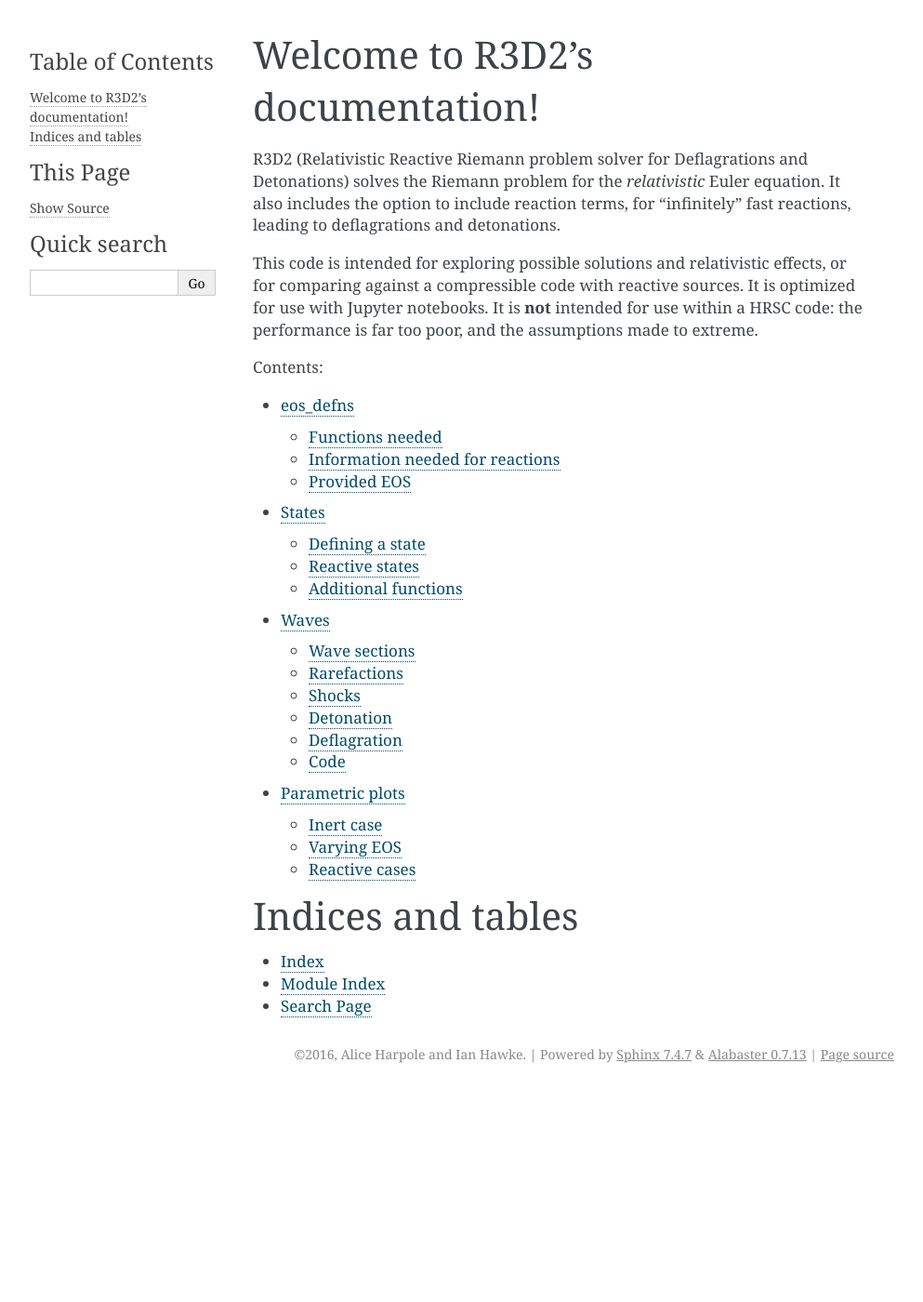
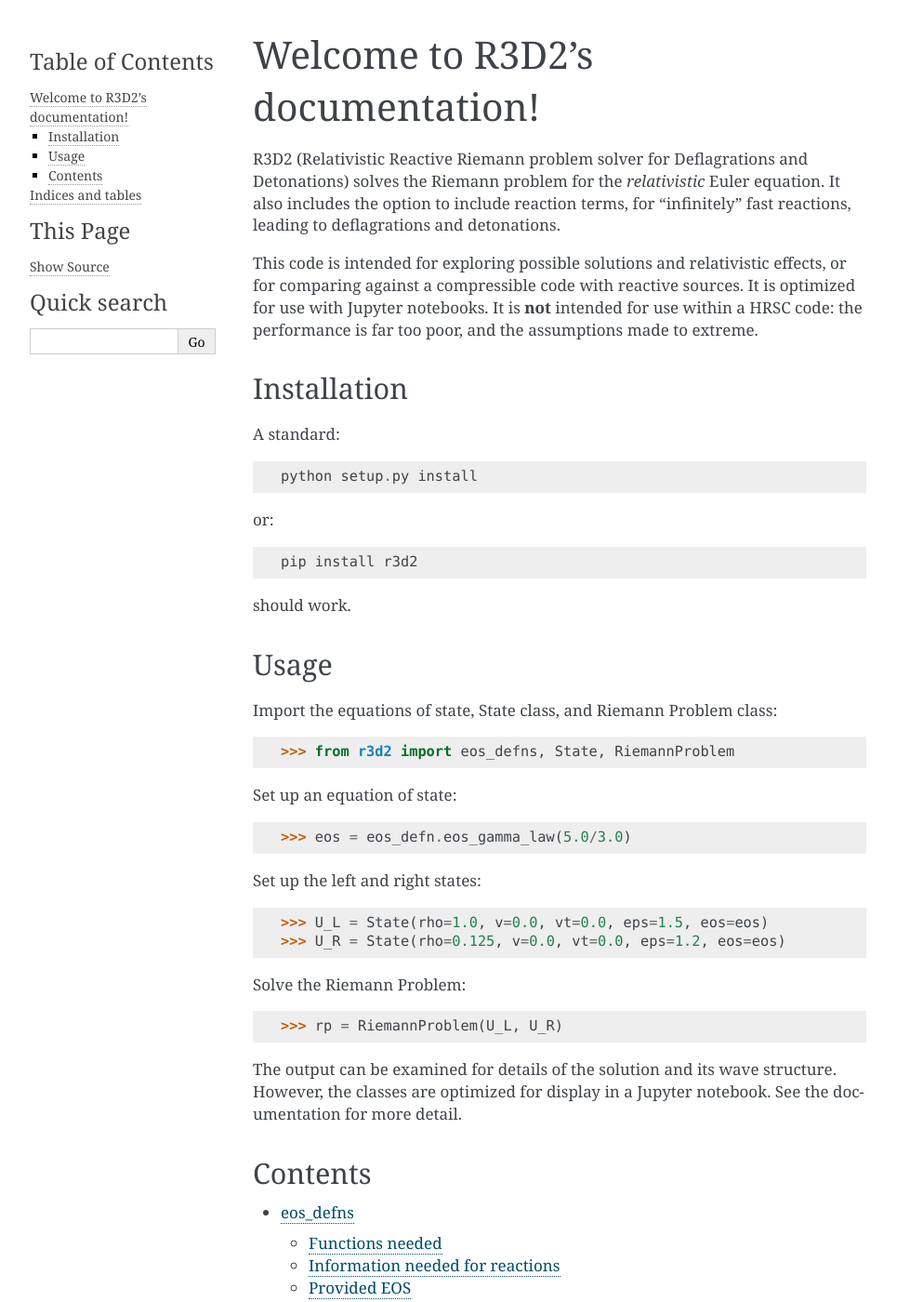
Before and after one commit to harpolea/r3d2, a Sphinx documentation site: the page built from docs/index.rst, in a window 1280 px wide and 1400 px high. Shown: the whole window at 93% size, without its empty margins (148-1141 px from the left). Built offline with Sphinx 7.4.7, drawn with Linux system fonts in a browser that asks for light colours; pages that are not in the unit, such as notebooks, are missing from menus.

Commit message:
updated index.rst

```diff
--- a/docs/index.rst
+++ b/docs/index.rst
@@ -10,7 +10,47 @@
 
 This code is intended for exploring possible solutions and relativistic effects, or for comparing against a compressible code with reactive sources. It is optimized for use with Jupyter notebooks. It is **not** intended for use within a HRSC code: the performance is far too poor, and the assumptions made to extreme.
 
-Contents:
+Installation
+------------
+
+A standard::
+
+    python setup.py install
+
+or::
+
+    pip install r3d2
+
+should work.
+
+Usage
+-----
+
+Import the equations of state, State class, and Riemann Problem class:
+::
+
+    >>> from r3d2 import eos_defns, State, RiemannProblem
+
+Set up an equation of state:
+::
+
+    >>> eos = eos_defn.eos_gamma_law(5.0/3.0)
+
+Set up the left and right states:
+::
+
+    >>> U_L = State(rho=1.0, v=0.0, vt=0.0, eps=1.5, eos=eos)
+    >>> U_R = State(rho=0.125, v=0.0, vt=0.0, eps=1.2, eos=eos)
+
+Solve the Riemann Problem:
+::
+
+    >>> rp = RiemannProblem(U_L, U_R)
+
+The output can be examined for details of the solution and its wave structure. However, the classes are optimized for display in a Jupyter notebook. See the documentation for more detail.
+
+Contents
+--------
 
 .. toctree::
    :maxdepth: 2
--- a/requirements.txt
+++ b/requirements.txt
@@ -1,2 +1,6 @@
+numpy
+matplotlib>=1.5
+scipy>=0.10
+IPython>=3
 nbsphinx
 ipykernel
```
